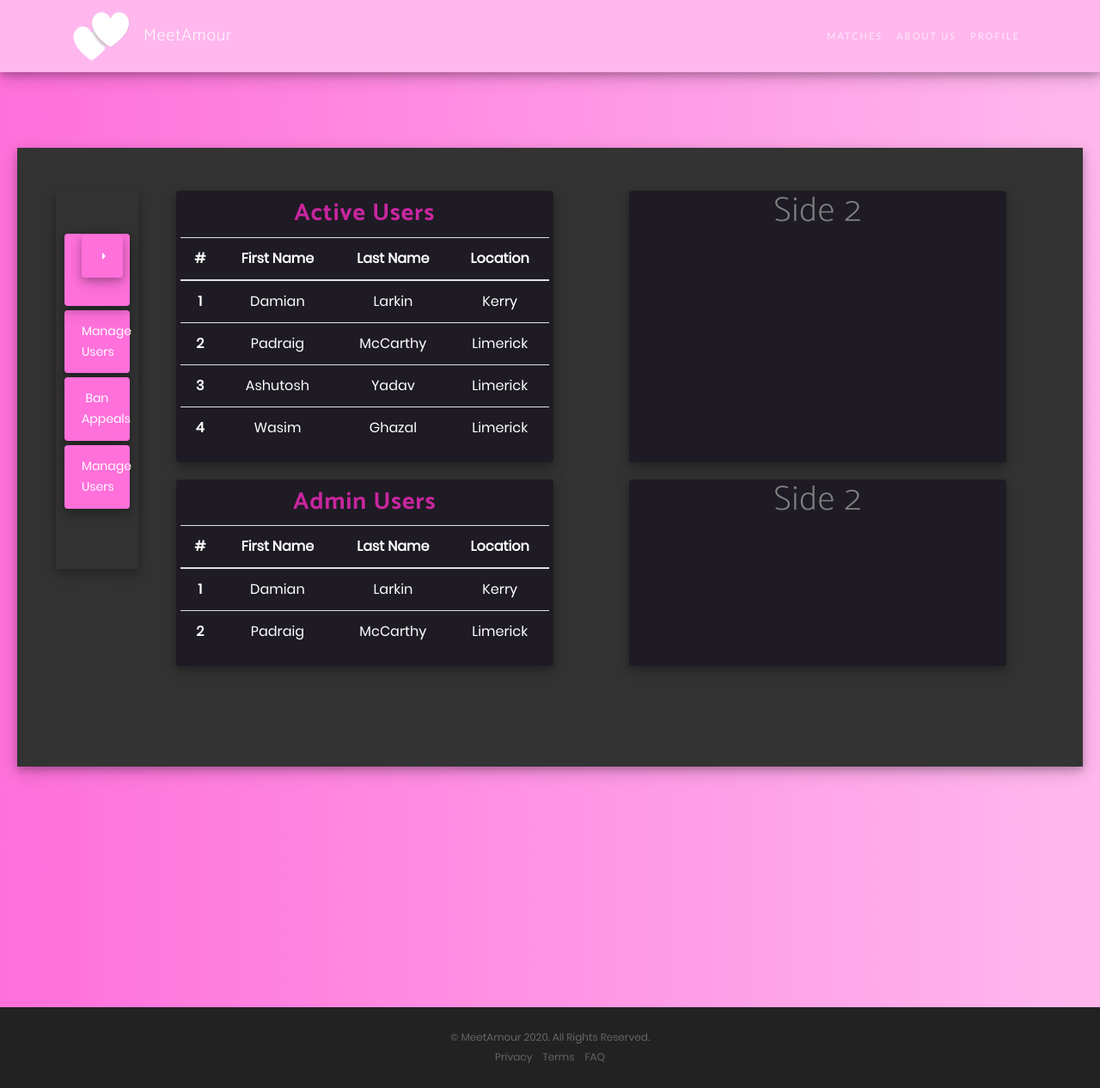
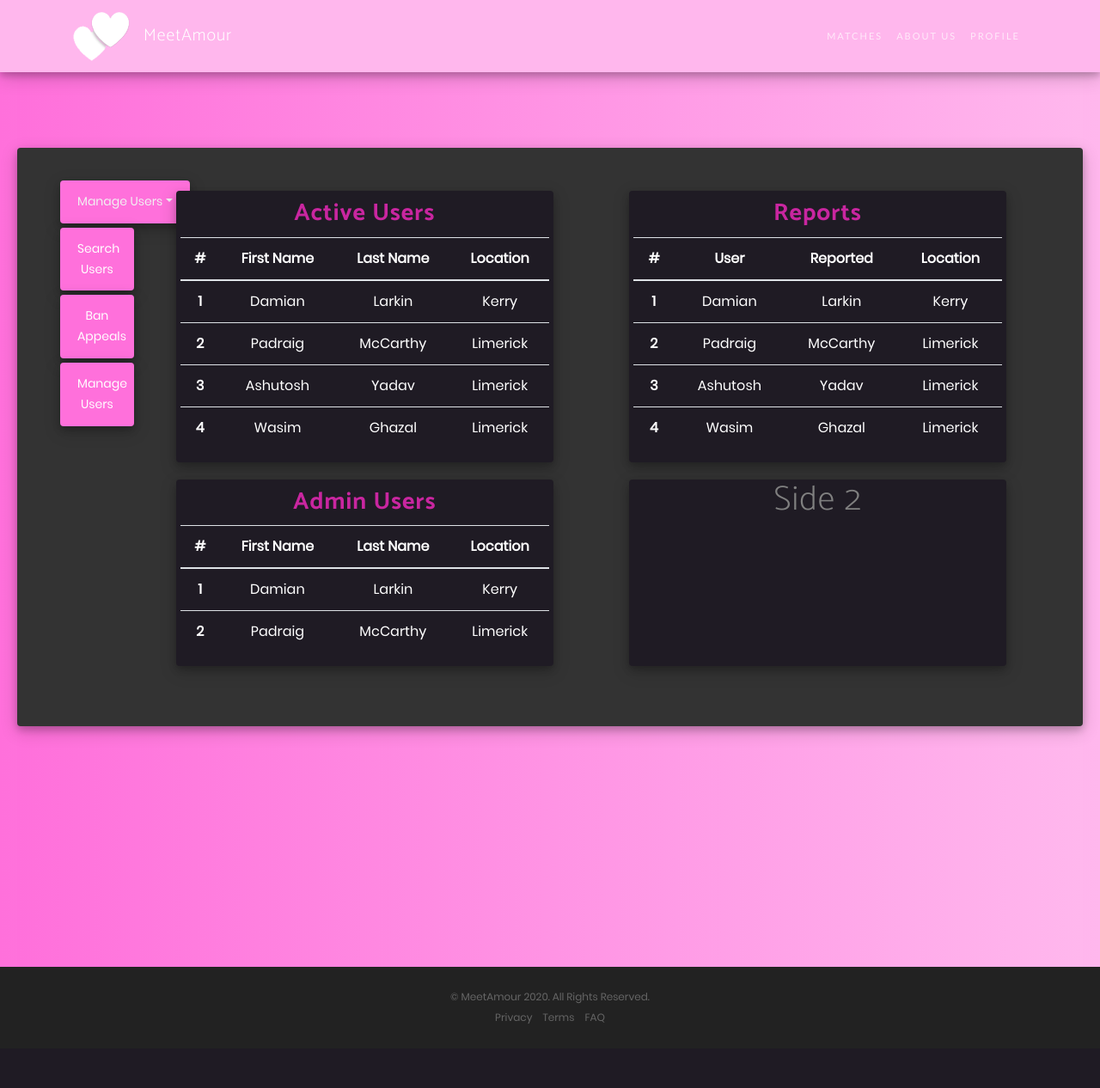
Before and after one commit to padraigmc/Meet-Amour, a PHP site: page /admin.php in a window 1280 px wide. Shown: the whole page at 86% size. After the commit the page ends 1191 px from the top, so only its background shows below. Run offline with PHP 8.4, Linux system fonts and the light colour scheme; some web fonts are replaced.

Commit message:
Updated admin.php

```diff
--- a/admin.php
+++ b/admin.php
@@ -68,16 +68,14 @@
 <section class="admin-top bg-primary" id="admin-top">
     <div class="container-fluid w-100 main">
     <div class="form-row">
-    <div class="col-lg-1 main mx-auto" id="button-col">
-    <div class="dropright w-100" id="dropbtn">
-      <a type="button" class="dropdown-toggle" data-toggle="dropdown" value="Manage Users">
+    <div class="col-lg-1 top-1" id="button-col">
+      <a type="button" class="dropdown-toggle" data-toggle="dropdown">Manage Users</a>
       <div class="dropdown-menu mx-auto text-center">
         <a href="#" class="button w-100">View All Users</a>
-        <a href="#" class="button w-100">Ban Appeals</a>
-        <a href="#" class="button w-100">Manage Users</a>
-      </div>
+        <a href="#" class="button w-100">Banned Users</a>
+        <a href="#" class="button w-100">Reported Users</a>
     </div>
-      <a href="#" class="button w-100">Manage Users</a>
+      <a href="#" class="button w-100">Search Users</a>
       <a href="#" class="button w-100">Ban Appeals</a>
       <a href="#" class="button w-100">Manage Users</a>
     </div>
@@ -122,8 +120,44 @@
                 </tbody>
                 </table>
             </div>
-            <div class="col-lg-5 mx-auto" id="top-2">
-                <h1>Side 2</h1>
+            <div class="col-lg-5 mx-auto" id="top-1">
+            <h3 class="text-primary table-striped font-weight-bold">Reports</h3>
+            <table class="table" id="user-table">
+                <thead>
+                    <tr>
+                        <th scope="col">#</th>
+                        <th scope="col">User</th>
+                        <th scope="col">Reported</th>
+                        <th scope="col">Location</th>
+                    </tr>
+                </thead>
+                <tbody>
+                    <tr>
+                        <th scope="row">1</th>
+                        <td>Damian </td>
+                        <td>Larkin</td>
+                        <td>Kerry</td>
+                    </tr>
+                    <tr>
+                        <th scope="row">2</th>
+                        <td>Padraig</td>
+                        <td>McCarthy</td>
+                        <td>Limerick</td>
+                    </tr>
+                    <tr>
+                    <th scope="row">3</th>
+                        <td>Ashutosh</td>
+                        <td>Yadav</td>
+                        <td>Limerick</td>
+                    </tr>
+                    <tr>
+                    <th scope="row">4</th>
+                        <td>Wasim</td>
+                        <td>Ghazal</td>
+                        <td>Limerick</td>
+                    </tr>
+                </tbody>
+                </table>
             </div>
 </div>
             <div class="form-row">
@@ -154,7 +188,7 @@
                 </tbody>
                 </table>
             </div>
-            <div class="col-lg-5 mx-auto" id="top-2">
+            <div class="col-lg-5 mx-auto" id="top-1">
                 <h1>Side 2</h1>
             </div>
         </div>
--- a/css/main.css
+++ b/css/main.css
@@ -165,11 +165,6 @@ iframe {
   margin: 10px;
 }
 
-#button-col  {
-  padding-left: 10px;
-  padding-right: 10px;
-}
-
 #button-col a {
   margin-top: -15px;
   margin-bottom: 20px;
@@ -257,7 +252,7 @@ body{
   padding: 50px;
   margin-top: 0px;
   margin-bottom: 180px;
-  /* border-radius: 8px; */
+  border-radius: 4px;
   background: rgb(51, 51, 51);
   color: #f1f1f1;
   box-shadow: 0 4px 8px 0 rgba(0, 0, 0, 0.2), 0 6px 20px 0 rgba(0, 0, 0, 0.19);
```
